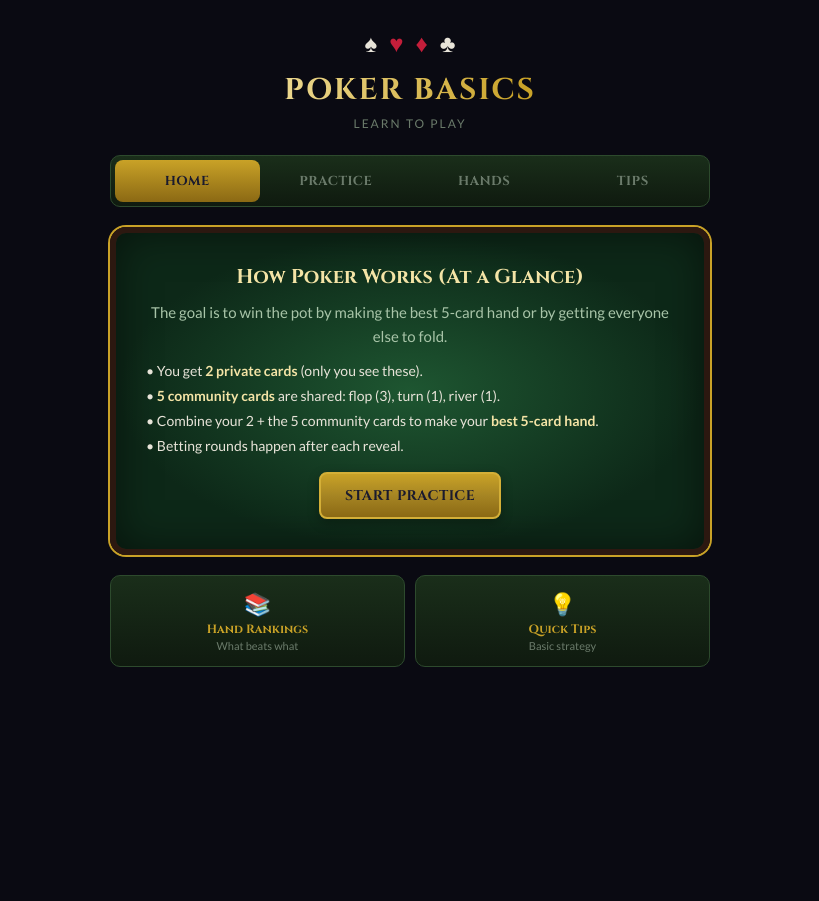
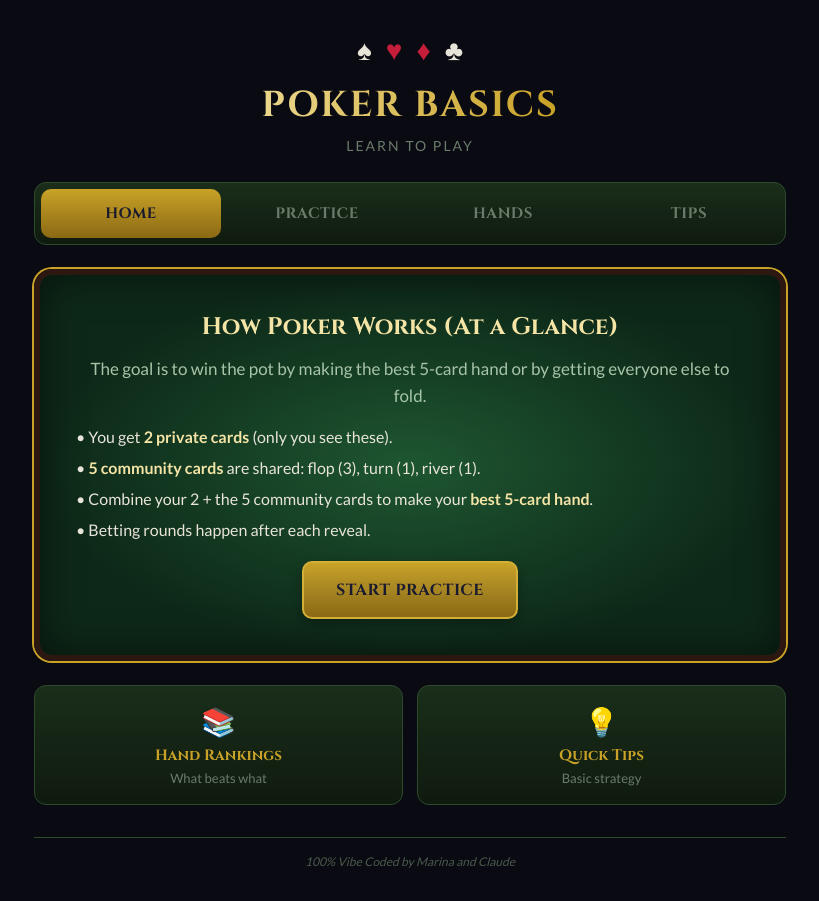
Before and after one commit to Marinae1/poker-basics, a React (Create React App) app in the folder poker-project/: page / in a window 1280 px wide. Shown: the whole page, without its empty margins (230-1049 px from the left). Before the commit the page ends 800 px from the top, so only its background shows below. Built offline with nearby package versions, Linux system fonts and the light colour scheme.

Commit message:
Zoom in UI, fix hand evaluation kickers, add footer credit

```diff
--- a/poker-project/src/App.jsx
+++ b/poker-project/src/App.jsx
@@ -377,8 +377,8 @@ const evaluate5 = (cards) => {
 // ============================================
 
 const Card = ({ card, small, faceDown, highlight }) => {
-  const width = small ? 56 : 72;
-  const height = small ? 84 : 108;
+  const width = small ? 64 : 88;
+  const height = small ? 96 : 132;
 
   if (faceDown) {
     return (
@@ -408,8 +408,8 @@ const Card = ({ card, small, faceDown, highlight }) => {
   const isRed = data.suit === '♥' || data.suit === '♦';
   const color = isRed ? '#c41e3a' : '#1a1a2e';
 
-  const cornerFontSize = small ? 12 : 15;
-  const centerFontSize = small ? 28 : 36;
+  const cornerFontSize = small ? 14 : 18;
+  const centerFontSize = small ? 32 : 44;
 
   return (
     <div style={{
@@ -491,10 +491,10 @@ const Button = ({ children, onClick, variant = 'primary', disabled }) => {
       onClick={onClick}
       disabled={disabled}
       style={{
-        padding: '12px 24px',
-        borderRadius: 8,
+        padding: '16px 32px',
+        borderRadius: 10,
         fontFamily: "'Cinzel', Georgia, serif",
-        fontSize: 14,
+        fontSize: 16,
         fontWeight: 700,
         letterSpacing: '0.5px',
         textTransform: 'uppercase',
@@ -554,7 +554,7 @@ export default function PokerBasics() {
       background: '#0a0a12',
       fontFamily: "'Lato', sans-serif",
       color: '#e8e4d9',
-      fontSize: 16,
+      fontSize: 18,
     }}>
       <style>{`
         @import url('https://fonts.googleapis.com/css2?family=Cinzel:wght@600;700&family=Lato:wght@400;700&display=swap');
@@ -574,19 +574,19 @@ export default function PokerBasics() {
         }
       `}</style>
 
-      <div style={{ maxWidth: 640, margin: '0 auto', padding: '28px 20px' }}>
+      <div style={{ maxWidth: 800, margin: '0 auto', padding: '32px 24px' }}>
 
         {/* Header */}
-        <header style={{ textAlign: 'center', marginBottom: 24 }}>
-          <div style={{ display: 'flex', justifyContent: 'center', gap: 12, marginBottom: 12 }}>
-            <span style={{ fontSize: 24 }}>♠</span>
-            <span style={{ fontSize: 24, color: '#c41e3a' }}>♥</span>
-            <span style={{ fontSize: 24, color: '#c41e3a' }}>♦</span>
-            <span style={{ fontSize: 24 }}>♣</span>
+        <header style={{ textAlign: 'center', marginBottom: 28 }}>
+          <div style={{ display: 'flex', justifyContent: 'center', gap: 14, marginBottom: 14 }}>
+            <span style={{ fontSize: 28 }}>♠</span>
+            <span style={{ fontSize: 28, color: '#c41e3a' }}>♥</span>
+            <span style={{ fontSize: 28, color: '#c41e3a' }}>♦</span>
+            <span style={{ fontSize: 28 }}>♣</span>
           </div>
           <h1 style={{
             fontFamily: "'Cinzel', serif",
-            fontSize: 30,
+            fontSize: 36,
             fontWeight: 700,
             margin: 0,
             background: 'linear-gradient(90deg, #c9a227, #f4e4a6, #c9a227, #f4e4a6, #c9a227)',
@@ -598,7 +598,7 @@ export default function PokerBasics() {
           }}>
             POKER BASICS
           </h1>
-          <p style={{ color: '#6b7b6b', fontSize: 12, marginTop: 6, letterSpacing: '2px', textTransform: 'uppercase' }}>
+          <p style={{ color: '#6b7b6b', fontSize: 14, marginTop: 8, letterSpacing: '2px', textTransform: 'uppercase' }}>
             Learn to Play
           </p>
         </header>
@@ -606,11 +606,11 @@ export default function PokerBasics() {
         {/* Navigation */}
         <nav style={{
           display: 'flex',
-          gap: 4,
-          marginBottom: 20,
-          padding: 4,
+          gap: 6,
+          marginBottom: 24,
+          padding: 6,
           background: 'linear-gradient(180deg, #1a2e1a 0%, #0f1a0f 100%)',
-          borderRadius: 10,
+          borderRadius: 12,
           border: '1px solid #2d4a2d',
         }}>
           {[
@@ -624,13 +624,13 @@ export default function PokerBasics() {
               onClick={() => setView(tab.id)}
               style={{
                 flex: 1,
-                padding: '12px 8px',
+                padding: '14px 10px',
                 border: 'none',
-                borderRadius: 8,
+                borderRadius: 10,
                 background: view === tab.id ? 'linear-gradient(180deg, #c9a227 0%, #8b6914 100%)' : 'transparent',
                 color: view === tab.id ? '#1a1a2e' : '#6b7b6b',
                 fontFamily: "'Cinzel', serif",
-                fontSize: 13,
+                fontSize: 15,
                 fontWeight: 700,
                 cursor: 'pointer',
                 textTransform: 'uppercase',
@@ -647,57 +647,57 @@ export default function PokerBasics() {
           <div style={{ textAlign: 'center' }}>
             <div style={{
               background: 'radial-gradient(ellipse at center, #1e5631 0%, #0d2818 70%)',
-              borderRadius: 16,
-              padding: 30,
+              borderRadius: 18,
+              padding: 36,
               border: '6px solid #2c1810',
               boxShadow: 'inset 0 0 40px rgba(0,0,0,0.5), 0 0 0 2px #c9a227',
-              marginBottom: 20,
+              marginBottom: 24,
             }}>
-              <h2 style={{ fontFamily: "'Cinzel', serif", fontSize: 20, margin: '0 0 10px', color: '#f4e4a6' }}>
+              <h2 style={{ fontFamily: "'Cinzel', serif", fontSize: 24, margin: '0 0 12px', color: '#f4e4a6' }}>
                 How Poker Works (At a Glance)
               </h2>
-              <p style={{ color: '#a8c4a8', fontSize: 15, lineHeight: 1.6, margin: '0 0 14px' }}>
+              <p style={{ color: '#a8c4a8', fontSize: 17, lineHeight: 1.6, margin: '0 0 18px' }}>
                 The goal is to win the pot by making the best 5-card hand or by getting everyone else to fold.
               </p>
-              <div style={{ display: 'grid', gap: 8, marginBottom: 18, textAlign: 'left' }}>
-                <div style={{ color: '#e8e4d9', fontSize: 14 }}>
+              <div style={{ display: 'grid', gap: 12, marginBottom: 22, textAlign: 'left' }}>
+                <div style={{ color: '#e8e4d9', fontSize: 16 }}>
                   • You get <strong style={{ color: '#f4e4a6' }}>2 private cards</strong> (only you see these).
                 </div>
-                <div style={{ color: '#e8e4d9', fontSize: 14 }}>
+                <div style={{ color: '#e8e4d9', fontSize: 16 }}>
                   • <strong style={{ color: '#f4e4a6' }}>5 community cards</strong> are shared: flop (3), turn (1), river (1).
                 </div>
-                <div style={{ color: '#e8e4d9', fontSize: 14 }}>
+                <div style={{ color: '#e8e4d9', fontSize: 16 }}>
                   • Combine your 2 + the 5 community cards to make your <strong style={{ color: '#f4e4a6' }}>best 5-card hand</strong>.
                 </div>
-                <div style={{ color: '#e8e4d9', fontSize: 14 }}>
+                <div style={{ color: '#e8e4d9', fontSize: 16 }}>
                   • Betting rounds happen after each reveal.
                 </div>
               </div>
               <Button onClick={startGame}>Start Practice</Button>
             </div>
 
-            <div style={{ display: 'grid', gridTemplateColumns: '1fr 1fr', gap: 10 }}>
+            <div style={{ display: 'grid', gridTemplateColumns: '1fr 1fr', gap: 14 }}>
               <div onClick={() => setView('hands')} style={{
                 background: 'linear-gradient(180deg, #1a2e1a 0%, #0f1a0f 100%)',
-                borderRadius: 10,
-                padding: 14,
+                borderRadius: 12,
+                padding: 18,
                 cursor: 'pointer',
                 border: '1px solid #2d4a2d',
               }}>
-                <div style={{ fontSize: 22, marginBottom: 4 }}>📚</div>
-                <div style={{ fontFamily: "'Cinzel', serif", fontWeight: 700, fontSize: 12, color: '#c9a227' }}>Hand Rankings</div>
-                <div style={{ color: '#6b7b6b', fontSize: 11, marginTop: 2 }}>What beats what</div>
+                <div style={{ fontSize: 28, marginBottom: 6 }}>📚</div>
+                <div style={{ fontFamily: "'Cinzel', serif", fontWeight: 700, fontSize: 15, color: '#c9a227' }}>Hand Rankings</div>
+                <div style={{ color: '#6b7b6b', fontSize: 13, marginTop: 4 }}>What beats what</div>
               </div>
               <div onClick={() => setView('tips')} style={{
                 background: 'linear-gradient(180deg, #1a2e1a 0%, #0f1a0f 100%)',
-                borderRadius: 10,
-                padding: 14,
+                borderRadius: 12,
+                padding: 18,
                 cursor: 'pointer',
                 border: '1px solid #2d4a2d',
               }}>
-                <div style={{ fontSize: 22, marginBottom: 4 }}>💡</div>
-                <div style={{ fontFamily: "'Cinzel', serif", fontWeight: 700, fontSize: 12, color: '#c9a227' }}>Quick Tips</div>
-                <div style={{ color: '#6b7b6b', fontSize: 11, marginTop: 2 }}>Basic strategy</div>
+                <div style={{ fontSize: 28, marginBottom: 6 }}>💡</div>
+                <div style={{ fontFamily: "'Cinzel', serif", fontWeight: 700, fontSize: 15, color: '#c9a227' }}>Quick Tips</div>
+                <div style={{ color: '#6b7b6b', fontSize: 13, marginTop: 4 }}>Basic strategy</div>
               </div>
             </div>
           </div>
@@ -709,43 +709,43 @@ export default function PokerBasics() {
             {/* Table */}
             <div style={{
               background: 'radial-gradient(ellipse at center, #1e5631 0%, #0d2818 70%)',
-              borderRadius: 16,
-              padding: 18,
+              borderRadius: 18,
+              padding: 28,
               border: '6px solid #2c1810',
               boxShadow: 'inset 0 0 40px rgba(0,0,0,0.5), 0 0 0 2px #c9a227',
-              marginBottom: 14,
+              marginBottom: 18,
             }}>
               {/* Stage */}
               <div style={{
                 display: 'flex',
                 justifyContent: 'center',
                 alignItems: 'center',
-                gap: 6,
-                marginBottom: 14,
+                gap: 8,
+                marginBottom: 18,
               }}>
                 {['preflop', 'flop', 'turn', 'river'].map((s, i) => (
                   <React.Fragment key={s}>
                     <div style={{
-                      width: 8,
-                      height: 8,
+                      width: 12,
+                      height: 12,
                       borderRadius: '50%',
                       background: ['preflop', 'flop', 'turn', 'river'].indexOf(stage) >= i ? '#c9a227' : '#2d4a2d',
-                      boxShadow: ['preflop', 'flop', 'turn', 'river'].indexOf(stage) >= i ? '0 0 6px #c9a227' : 'none',
+                      boxShadow: ['preflop', 'flop', 'turn', 'river'].indexOf(stage) >= i ? '0 0 8px #c9a227' : 'none',
                     }} />
-                    {i < 3 && <div style={{ width: 16, height: 2, background: ['preflop', 'flop', 'turn', 'river'].indexOf(stage) > i ? '#c9a227' : '#2d4a2d' }} />}
+                    {i < 3 && <div style={{ width: 24, height: 3, background: ['preflop', 'flop', 'turn', 'river'].indexOf(stage) > i ? '#c9a227' : '#2d4a2d' }} />}
                   </React.Fragment>
                 ))}
               </div>
 
-              <div style={{ textAlign: 'center', marginBottom: 10, fontFamily: "'Cinzel', serif", fontSize: 10, color: '#c9a227', letterSpacing: '2px', textTransform: 'uppercase' }}>
+              <div style={{ textAlign: 'center', marginBottom: 14, fontFamily: "'Cinzel', serif", fontSize: 14, color: '#c9a227', letterSpacing: '2px', textTransform: 'uppercase' }}>
                 {stage === 'preflop' ? 'Pre-Flop' : stage.charAt(0).toUpperCase() + stage.slice(1)}
               </div>
 
               {/* Community Cards */}
-              <div style={{ marginBottom: 16 }}>
-                <div style={{ display: 'flex', gap: 8, justifyContent: 'center', minHeight: 96, alignItems: 'center', flexWrap: 'wrap' }}>
+              <div style={{ marginBottom: 20 }}>
+                <div style={{ display: 'flex', gap: 12, justifyContent: 'center', minHeight: 132, alignItems: 'center', flexWrap: 'wrap' }}>
                   {stage === 'preflop' ? (
-                    <div style={{ color: '#4a6b4a', fontSize: 12, fontStyle: 'italic' }}>Community cards will appear here</div>
+                    <div style={{ color: '#4a6b4a', fontSize: 15, fontStyle: 'italic' }}>Community cards will appear here</div>
                   ) : (
                     <>
                       {visibleCommunity.map((c, i) => <Card key={i} card={c} highlight={winningCardIds.has(c.id)} />)}
@@ -755,14 +755,14 @@ export default function PokerBasics() {
                 </div>
               </div>
 
-              <div style={{ height: 1, background: 'linear-gradient(90deg, transparent, #3d5a3d, transparent)', margin: '0 12px 14px' }} />
+              <div style={{ height: 1, background: 'linear-gradient(90deg, transparent, #3d5a3d, transparent)', margin: '0 16px 18px' }} />
 
               {/* Your Cards */}
               <div>
-                <div style={{ fontSize: 9, fontFamily: "'Cinzel', serif", color: '#6b7b6b', textAlign: 'center', marginBottom: 8, letterSpacing: '2px', textTransform: 'uppercase' }}>
+                <div style={{ fontSize: 12, fontFamily: "'Cinzel', serif", color: '#6b7b6b', textAlign: 'center', marginBottom: 12, letterSpacing: '2px', textTransform: 'uppercase' }}>
                   Your Cards
                 </div>
-                <div style={{ display: 'flex', gap: 10, justifyContent: 'center' }}>
+                <div style={{ display: 'flex', gap: 14, justifyContent: 'center' }}>
                   {gameData.hole.map((c, i) => <Card key={i} card={c} highlight={winningCardIds.has(c.id)} />)}
                 </div>
               </div>
@@ -772,19 +772,19 @@ export default function PokerBasics() {
             {result && !isRiver && (
               <div style={{
                 background: 'linear-gradient(180deg, #1a2e1a 0%, #0f1a0f 100%)',
-                borderRadius: 10,
-                padding: 12,
+                borderRadius: 12,
+                padding: 16,
                 textAlign: 'center',
-                marginBottom: 14,
+                marginBottom: 18,
                 border: '1px solid #2d4a2d',
               }}>
-                <div style={{ fontSize: 10, color: '#6b7b6b', letterSpacing: '2px', textTransform: 'uppercase', marginBottom: 2 }}>
+                <div style={{ fontSize: 12, color: '#6b7b6b', letterSpacing: '2px', textTransform: 'uppercase', marginBottom: 4 }}>
                   Current Hand
                 </div>
-                <div style={{ fontSize: 16, fontFamily: "'Cinzel', serif", fontWeight: 700, color: '#a8c4a8' }}>
+                <div style={{ fontSize: 20, fontFamily: "'Cinzel', serif", fontWeight: 700, color: '#a8c4a8' }}>
                   {result.name}
                 </div>
-                <div style={{ marginTop: 4, color: '#6b7b6b', fontSize: 11 }}>
+                <div style={{ marginTop: 6, color: '#6b7b6b', fontSize: 14 }}>
                   Keep dealing to see your final hand...
                 </div>
               </div>
@@ -794,32 +794,32 @@ export default function PokerBasics() {
             {result && isRiver && (
               <div style={{
                 background: 'linear-gradient(180deg, #1a1a2e 0%, #0f0f1a 100%)',
-                borderRadius: 10,
-                padding: 16,
+                borderRadius: 12,
+                padding: 20,
                 textAlign: 'center',
-                marginBottom: 14,
+                marginBottom: 18,
                 border: '2px solid #c9a227',
                 boxShadow: '0 0 20px rgba(201,162,39,0.3)',
               }}>
-                <div style={{ fontSize: 10, color: '#c9a227', letterSpacing: '2px', textTransform: 'uppercase', marginBottom: 4 }}>
+                <div style={{ fontSize: 13, color: '#c9a227', letterSpacing: '2px', textTransform: 'uppercase', marginBottom: 6 }}>
                   🎉 Your Final Hand
                 </div>
-                <div style={{ fontSize: 22, fontFamily: "'Cinzel', serif", fontWeight: 700, color: '#f4e4a6' }}>
+                <div style={{ fontSize: 26, fontFamily: "'Cinzel', serif", fontWeight: 700, color: '#f4e4a6' }}>
                   {result.name}
                 </div>
                 {handInfo && (
-                  <div style={{ marginTop: 8, color: '#a8c4a8', fontSize: 13, lineHeight: 1.5 }}>
+                  <div style={{ marginTop: 10, color: '#a8c4a8', fontSize: 15, lineHeight: 1.5 }}>
                     {handInfo.desc}. {handInfo.tip}
                   </div>
                 )}
-                <div style={{ marginTop: 10, color: '#6b7b6b', fontSize: 11, fontStyle: 'italic' }}>
+                <div style={{ marginTop: 12, color: '#6b7b6b', fontSize: 13, fontStyle: 'italic' }}>
                   The glowing cards show which 5 cards make your best hand!
                 </div>
               </div>
             )}
 
             {/* Controls */}
-            <div style={{ display: 'flex', gap: 10, justifyContent: 'center', flexWrap: 'wrap' }}>
+            <div style={{ display: 'flex', gap: 14, justifyContent: 'center', flexWrap: 'wrap' }}>
               {stage !== 'river' && (
                 <Button onClick={dealNext}>
                   Deal {stage === 'preflop' ? 'Flop' : stage === 'flop' ? 'Turn' : 'River'}
@@ -841,14 +841,14 @@ export default function PokerBasics() {
         {view === 'hands' && (
           <div style={{
             background: 'linear-gradient(180deg, #1a2e1a 0%, #0f1a0f 100%)',
-            borderRadius: 12,
-            padding: 14,
+            borderRadius: 14,
+            padding: 20,
             border: '1px solid #2d4a2d',
           }}>
-            <h2 style={{ fontFamily: "'Cinzel', serif", fontSize: 16, margin: '0 0 4px', color: '#c9a227', textAlign: 'center' }}>
+            <h2 style={{ fontFamily: "'Cinzel', serif", fontSize: 22, margin: '0 0 6px', color: '#c9a227', textAlign: 'center' }}>
               Hand Rankings
             </h2>
-            <p style={{ color: '#6b7b6b', fontSize: 12, margin: '0 0 14px', textAlign: 'center' }}>
+            <p style={{ color: '#6b7b6b', fontSize: 15, margin: '0 0 18px', textAlign: 'center' }}>
               #1 is best → #10 is worst
             </p>
             {HANDS.map(hand => <HandCard key={hand.rank} hand={hand} />)}
@@ -860,40 +860,47 @@ export default function PokerBasics() {
           <div>
             <div style={{
               background: 'linear-gradient(180deg, #1a2e1a 0%, #0f1a0f 100%)',
-              borderRadius: 12,
-              padding: 14,
+              borderRadius: 14,
+              padding: 20,
               border: '1px solid #2d4a2d',
-              marginBottom: 14,
+              marginBottom: 18,
             }}>
-              <h2 style={{ fontFamily: "'Cinzel', serif", fontSize: 16, margin: '0 0 4px', color: '#c9a227', textAlign: 'center' }}>
+              <h2 style={{ fontFamily: "'Cinzel', serif", fontSize: 22, margin: '0 0 6px', color: '#c9a227', textAlign: 'center' }}>
                 Quick Tips
               </h2>
-              <p style={{ color: '#6b7b6b', fontSize: 12, margin: '0 0 14px', textAlign: 'center' }}>
+              <p style={{ color: '#6b7b6b', fontSize: 15, margin: '0 0 18px', textAlign: 'center' }}>
                 Basic strategy for beginners
               </p>
               {QUICK_TIPS.map((tip, i) => (
-                <div key={i} style={{ padding: '10px 0', borderBottom: i < QUICK_TIPS.length - 1 ? '1px solid #2d4a2d' : 'none' }}>
-                  <div style={{ fontFamily: "'Cinzel', serif", fontWeight: 700, fontSize: 13, marginBottom: 3, color: '#f4e4a6' }}>{tip.title}</div>
-                  <div style={{ color: '#a8c4a8', fontSize: 12, lineHeight: 1.5 }}>{tip.desc}</div>
+                <div key={i} style={{ padding: '14px 0', borderBottom: i < QUICK_TIPS.length - 1 ? '1px solid #2d4a2d' : 'none' }}>
+                  <div style={{ fontFamily: "'Cinzel', serif", fontWeight: 700, fontSize: 17, marginBottom: 4, color: '#f4e4a6' }}>{tip.title}</div>
+                  <div style={{ color: '#a8c4a8', fontSize: 15, lineHeight: 1.5 }}>{tip.desc}</div>
                 </div>
               ))}
             </div>
 
             <div style={{
               background: 'radial-gradient(ellipse at center, #1e5631 0%, #0d2818 70%)',
-              borderRadius: 10,
-              padding: 14,
+              borderRadius: 12,
+              padding: 18,
               border: '2px solid #c9a227',
             }}>
-              <h3 style={{ fontFamily: "'Cinzel', serif", fontSize: 14, margin: '0 0 6px', color: '#c9a227' }}>
+              <h3 style={{ fontFamily: "'Cinzel', serif", fontSize: 18, margin: '0 0 8px', color: '#c9a227' }}>
                 The Ace Rule
               </h3>
-              <p style={{ fontSize: 12, lineHeight: 1.6, margin: 0, color: '#a8c4a8' }}>
+              <p style={{ fontSize: 15, lineHeight: 1.6, margin: 0, color: '#a8c4a8' }}>
                 Ace can be <strong style={{ color: '#f4e4a6' }}>high</strong> (A-K-Q-J-10) or <strong style={{ color: '#f4e4a6' }}>low</strong> (A-2-3-4-5), but not both. K-A-2-3-4 is not a valid straight.
               </p>
             </div>
           </div>
         )}
+
+        {/* Footer */}
+        <footer style={{ textAlign: 'center', marginTop: 32, paddingTop: 16, borderTop: '1px solid #2d4a2d' }}>
+          <p style={{ color: '#4a5a4a', fontSize: 12, fontStyle: 'italic', margin: 0 }}>
+            100% Vibe Coded by Marina and Claude
+          </p>
+        </footer>
       </div>
     </div>
   );
@@ -906,12 +913,12 @@ const HandCard = ({ hand }) => {
   const isMid = hand.rank > 3 && hand.rank <= 6;
 
   return (
-    <div style={{ borderBottom: '1px solid #2d4a2d', paddingBottom: 10, marginBottom: 10 }}>
-      <div onClick={() => setOpen(!open)} style={{ display: 'flex', alignItems: 'center', gap: 10, cursor: 'pointer' }}>
+    <div style={{ borderBottom: '1px solid #2d4a2d', paddingBottom: 14, marginBottom: 14 }}>
+      <div onClick={() => setOpen(!open)} style={{ display: 'flex', alignItems: 'center', gap: 14, cursor: 'pointer' }}>
         <div style={{
-          width: 28,
-          height: 28,
-          borderRadius: 6,
+          width: 36,
+          height: 36,
+          borderRadius: 8,
           background: isTop ? 'linear-gradient(180deg, #c9a227 0%, #8b6914 100%)' : isMid ? 'linear-gradient(180deg, #6b7280 0%, #4b5563 100%)' : '#2d4a2d',
           color: isTop ? '#1a1a2e' : isMid ? '#fff' : '#6b7b6b',
           display: 'flex',
@@ -919,23 +926,23 @@ const HandCard = ({ hand }) => {
           justifyContent: 'center',
           fontFamily: "'Cinzel', serif",
           fontWeight: 700,
-          fontSize: 12,
+          fontSize: 16,
         }}>
           {hand.rank}
         </div>
         <div style={{ flex: 1 }}>
-          <div style={{ fontFamily: "'Cinzel', serif", fontWeight: 700, fontSize: 13, color: isTop ? '#c9a227' : '#e8e4d9' }}>{hand.name}</div>
-          <div style={{ color: '#6b7b6b', fontSize: 11 }}>{hand.desc}</div>
+          <div style={{ fontFamily: "'Cinzel', serif", fontWeight: 700, fontSize: 17, color: isTop ? '#c9a227' : '#e8e4d9' }}>{hand.name}</div>
+          <div style={{ color: '#6b7b6b', fontSize: 14 }}>{hand.desc}</div>
         </div>
-        <div style={{ color: '#4a6b4a', fontSize: 16, transform: open ? 'rotate(180deg)' : 'rotate(0)', transition: 'transform 0.2s' }}>▾</div>
+        <div style={{ color: '#4a6b4a', fontSize: 20, transform: open ? 'rotate(180deg)' : 'rotate(0)', transition: 'transform 0.2s' }}>▾</div>
       </div>
 
       {open && (
-        <div style={{ marginTop: 10, paddingLeft: 38 }}>
-          <div style={{ display: 'flex', gap: 5, marginBottom: 10, flexWrap: 'wrap' }}>
+        <div style={{ marginTop: 14, paddingLeft: 50 }}>
+          <div style={{ display: 'flex', gap: 8, marginBottom: 14, flexWrap: 'wrap' }}>
             {hand.example.map((c, i) => <Card key={i} card={c} small />)}
           </div>
-          <div style={{ background: '#0d2818', borderRadius: 6, padding: '8px 10px', fontSize: 11, color: '#a8c4a8', borderLeft: '3px solid #c9a227' }}>
+          <div style={{ background: '#0d2818', borderRadius: 8, padding: '12px 14px', fontSize: 14, color: '#a8c4a8', borderLeft: '3px solid #c9a227' }}>
             {hand.tip}
           </div>
         </div>
```
